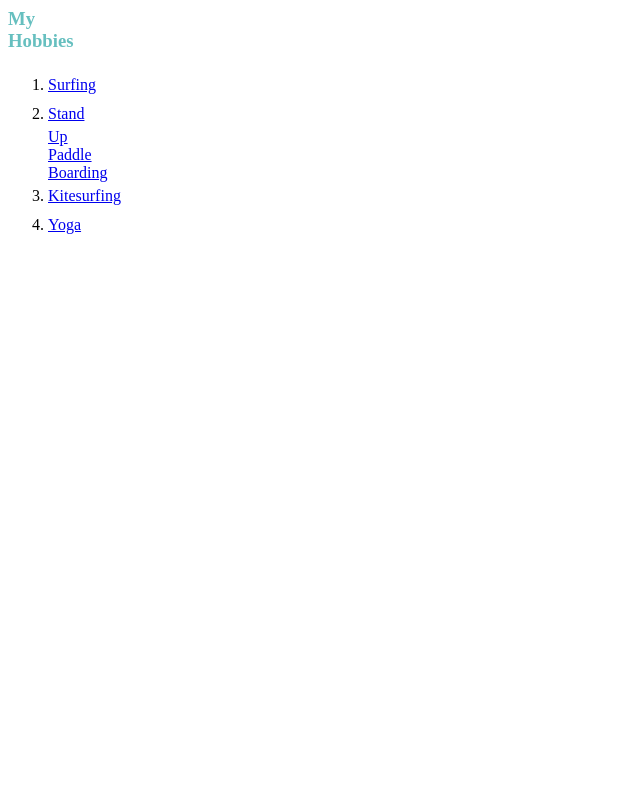
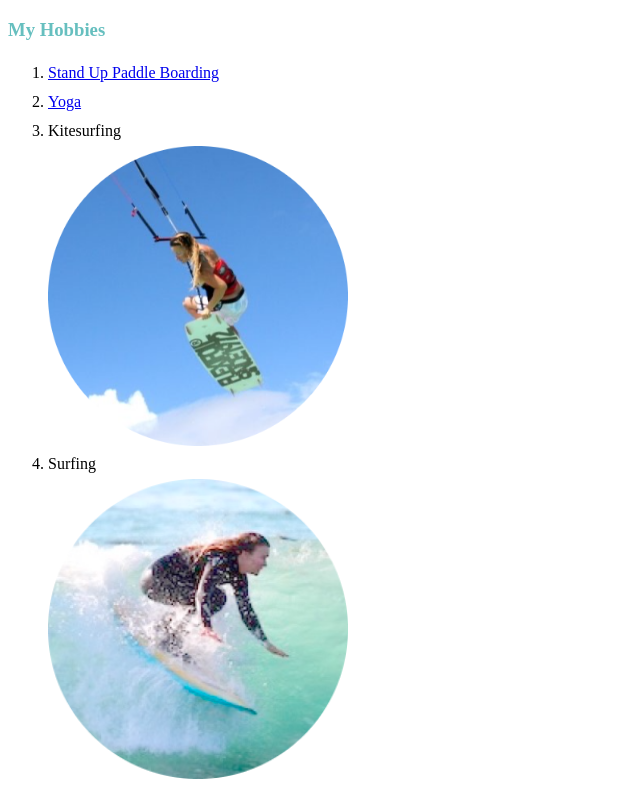
Before and after one commit to amynaff/CV, a plain HTML site: page hobbies.html in a window 1280 px wide. Shown: the whole page, without its empty margins (0-640 px from the left). Drawn offline with Linux system fonts and the light colour scheme.

Commit message:
Add files via upload

```diff
--- a/hobbies.html
+++ b/hobbies.html
@@ -1,4 +1,4 @@
-
+<!DOCTYPE html>
 <html lang="en" dir="ltr">
   <head>
     <meta charset="utf-8">
@@ -8,11 +8,13 @@
   <body>
     <h3>My Hobbies</h3>
     <ol>
-      <li><span><a href="/Users/ammynaff/Desktop/Angela Web Development/Udemy_web_dev/HTML - Personal Site/images/surf.jpeg">Surfing</a></li></span>
+
       <li><span><a href="https://supboardermag.com/2013/04/22/sup-colombia/">Stand Up Paddle Boarding</a> </li></span>
-      <li><span><a href="/Users/ammynaff/Desktop/Angela Web Development/Udemy_web_dev/HTML - Personal Site/images/kitesurfing.jpeg">Kitesurfing</a></li></span>
+
       <li><span><a href="https://vimeo.com/52192620">Yoga</a></li></span>
 
+      <li><span>Kitesurfing</li><img src="images/kitesurfing-modified.png" alt="kitesurfing" width="300" height="300"></span>
+      <li><span>Surfing</li><img src="images/surf-modified.png" alt="kitesurfing" alt="surfing" width="300" height="300"></></span>
     </ol>
   </body>
 </html>
```
Also changed, not shown: index.html (+1 -1 lines), images/surf-modified.png (added).
